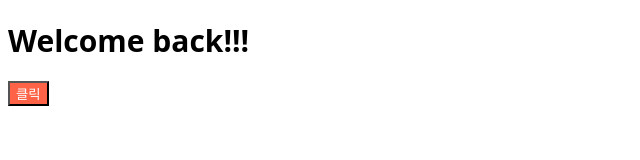
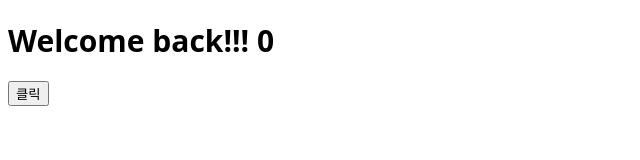
Before and after one commit to suncream100/nomadcoders-react-for-beginners2, a React (Create React App) app in the folder react-for-beginners/: page / in a window 1280 px wide. Shown: the top 160 px of the page, without its empty margins (0-640 px from the left). Built offline with nearby package versions, Linux system fonts and the light colour scheme.

Commit message:
add: 5주차 - effect 1

```diff
--- a/react-for-beginners/src/App.js
+++ b/react-for-beginners/src/App.js
@@ -1,11 +1,14 @@
-import Button from "./Button";
+import { useState } from "react";
 import styles from "./App.module.css";
 
 function App() {
+  const [counter, setValue] = useState(0);
+  const onClick = () => setValue((prev) => prev + 1);
+  console.log(counter);
   return (
     <div>
-      <h1 className={styles.title}>Welcome back!!!</h1>
-      <Button text="클릭" />
+      <h1 className={styles.title}>Welcome back!!! {counter}</h1>
+      <button onClick={onClick}>클릭</button>
     </div>
   );
 }
```
